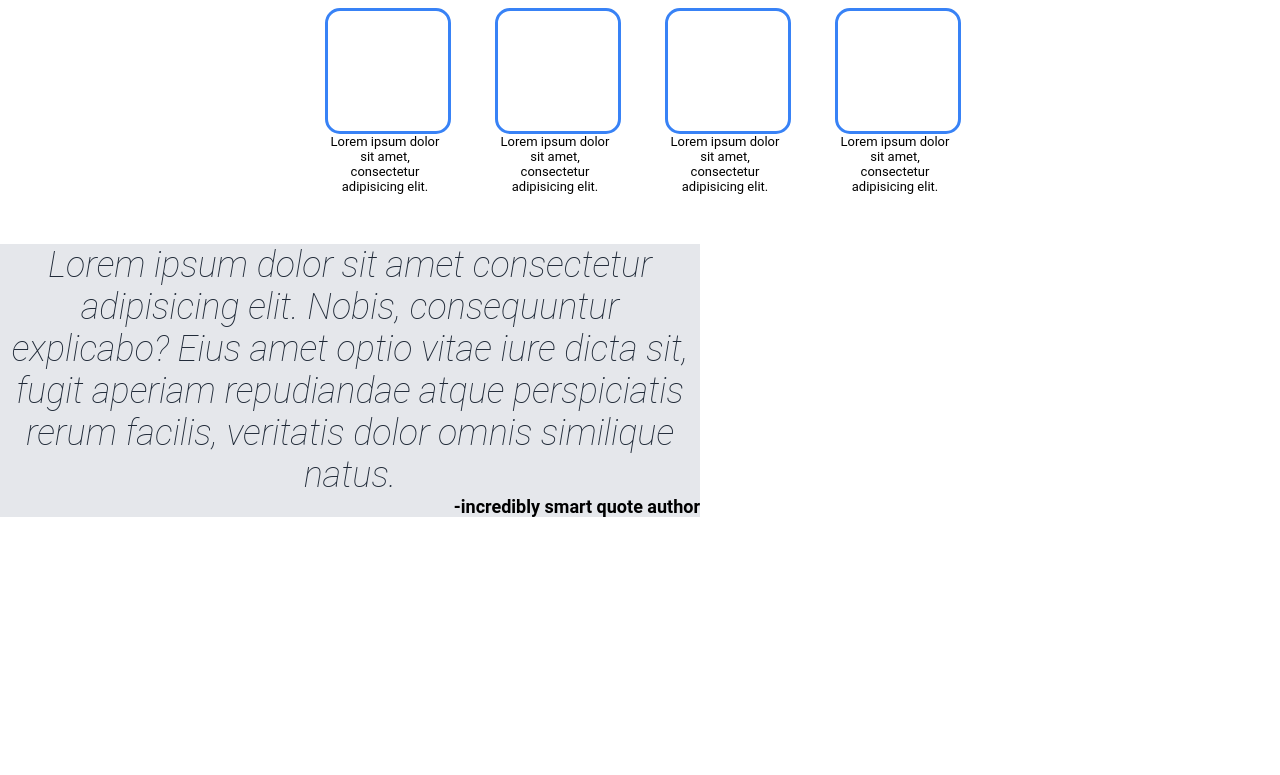
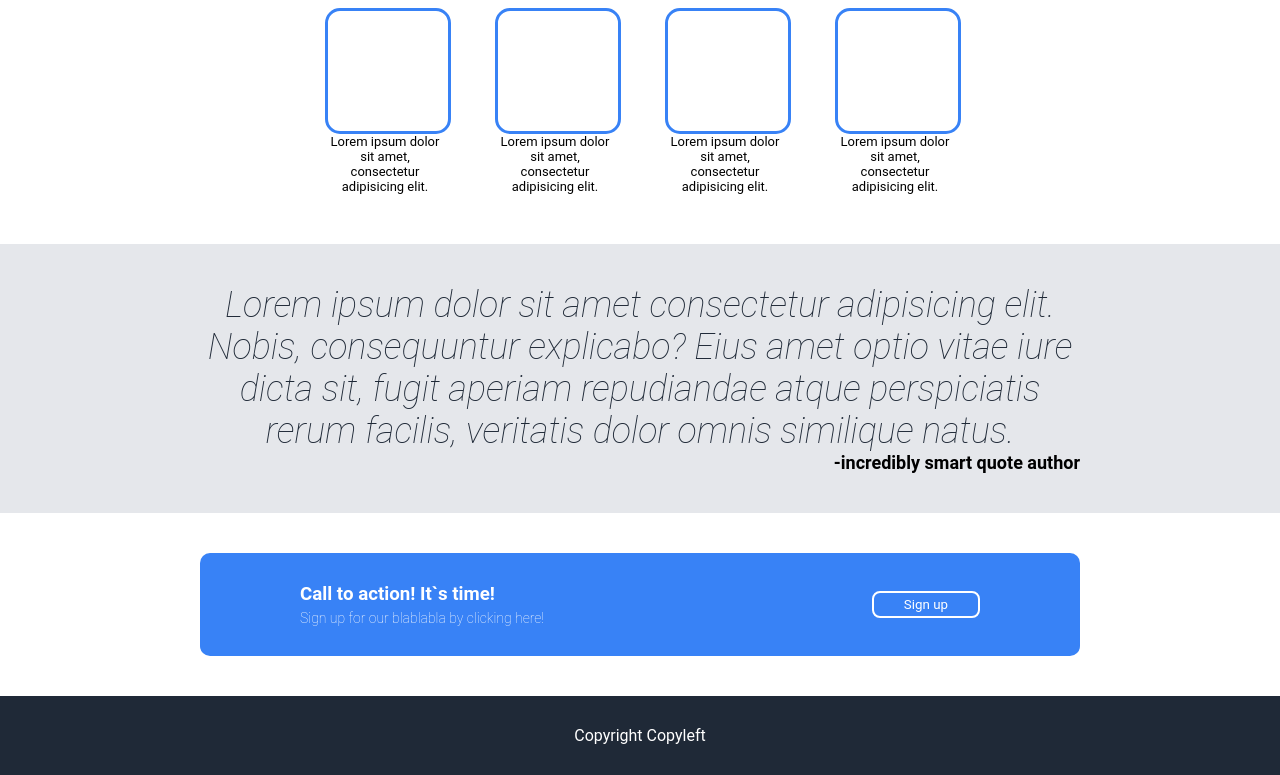
Before and after one commit to serdys/odin-landing, a plain HTML site: page index.html in a window 1280 px wide. Shown: the part 622-1397 px from the top of the page. Before the commit the page ends 1139 px from the top, so only its background shows below. Drawn offline with Linux system fonts and the light colour scheme.

Commit message:
added cot and footer

```diff
--- a/index.html
+++ b/index.html
@@ -7,6 +7,7 @@
     <link rel="stylesheet" href="styles.css">
 </head>
 <body>
+    <div class="content">
         <header>
             <h2>Header Logo</h2>
             <div class="links">
@@ -48,5 +49,19 @@
             <em class="quote-text">Lorem ipsum dolor sit amet consectetur adipisicing elit. Nobis, consequuntur explicabo? Eius amet optio vitae iure dicta sit, fugit aperiam repudiandae atque perspiciatis rerum facilis, veritatis dolor omnis similique natus.</em>
             <p class="quote-author">-incredibly smart quote author</p>
         </div>
+
+        <div class="cot">
+            <div class="cot-card">
+                <div class="cot-text">
+                    <h3>Call to action! It`s time!</h3>
+                    <p>Sign up for our blablabla by clicking here!</p>
+                </div>
+                <button>Sign up</button>
+            </div>
+        </div>
+        <footer>
+            <p>Copyright Copyleft</p>
+        </footer>
+    </div>
 </body>
 </html>
--- a/styles.css
+++ b/styles.css
@@ -19,6 +19,19 @@ a {
     text-decoration: none;
     font-size: 18px;
     color: #e5e7eb;
+}
+
+body {
+    background-color: black;
+    /* width: ; */
+}
+
+.content {
+    /* width: 800px; */
+    display: flex;
+    flex-direction: column;
+    align-items: stretch;
+    /* max-width: 800; */
 }
 
 .link {
@@ -61,6 +74,7 @@ a {
 .statistics-block {
     text-align: center;
     padding: 30px 0px 50px 0px;
+    background-color: white;
 }
 
 .statistics-block h3 {
@@ -90,7 +104,8 @@ a {
 .quote {
     text-align: center;
     background-color: #e5e7eb;
-    width: 700px;
+    padding: 40px 200px;
+    /* width: 700px; */
 }
 
 .quote-text {
@@ -104,3 +119,40 @@ a {
     font-weight: bold;
     font-size: 18px;
 }
+
+.cot {
+    background-color: white;
+}
+
+.cot-card {
+    background-color: #3882f6;
+    border-radius: 10px;
+    padding: 30px 100px;
+    margin: 40px 200px;
+    color: white;
+    display: flex;
+    justify-content: space-between;
+    align-items: center;
+}
+
+.cot-card button {
+    border-color: white;
+    border-style: solid;
+    border-radius: 8px;
+    color: white;
+    background-color: #3882f6;
+    padding: 4px 30px;
+}
+
+.cot-card p {
+    font-weight: 100;
+    font-size: 14px;
+    margin-top: 5px;
+}
+
+footer {
+    color: white;
+    background-color: #1f2937;
+    text-align: center;
+    padding: 30px;
+}
```
Lines whose indentation alone changed are shown as unchanged.
